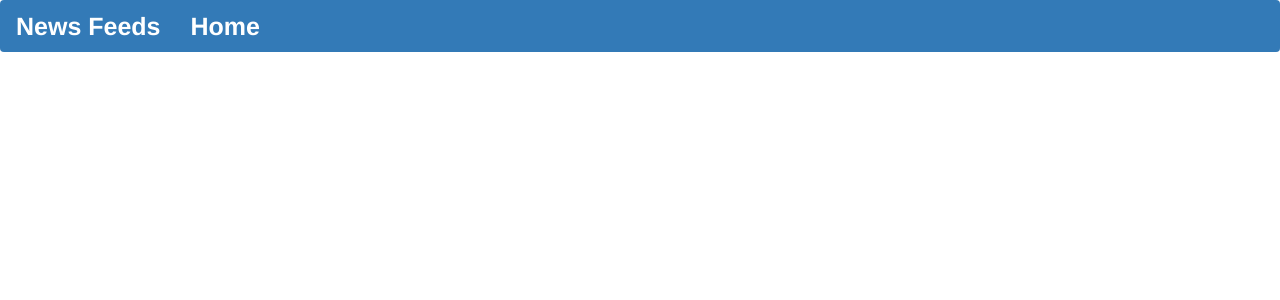
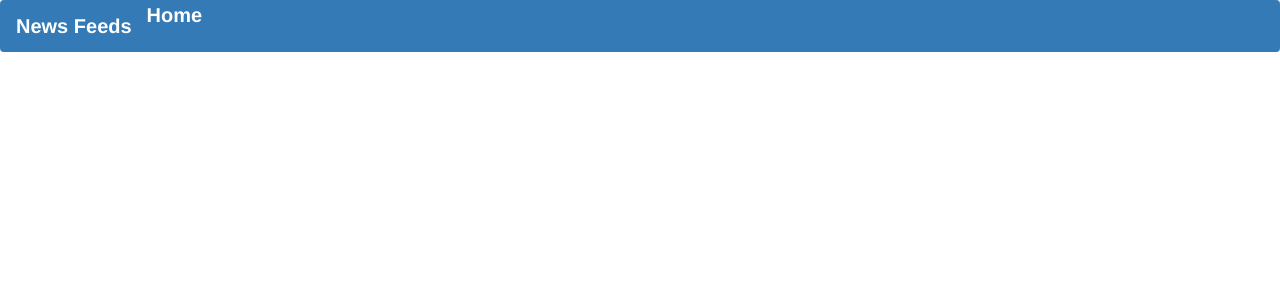
Before and after one commit to CharityMutonii/NewsApp, a Flask app: template app/templates/base.html in a window 1280 px wide. Shown: the top 300 px of the page. Run offline with Flask 2, Linux system fonts and the light colour scheme; the template is opened without the code that fills it, so the values that code supplies are empty; some libraries are stand-ins or nearby versions.

Commit message:
made changes

```diff
--- a/app/templates/index.html
+++ b/app/templates/index.html
@@ -2,7 +2,7 @@
 
 {% block styles%}
 {{ super() }}
-<!-- <link rel="stylesheet" href="{{url_for('static',filename='css/index.css')}}"> -->
+
 <link href="https://fonts.googleapis.com/css?family=Karla&display=swap" rel="stylesheet">
 {% endblock %}
 
--- a/app/templates/navbar.html
+++ b/app/templates/navbar.html
@@ -7,12 +7,13 @@
               <span class="icon-bar"></span>
               <span class="icon-bar"></span>
             </button>
-            <a class="navbar-brand" href="/" style="font-weight: bolder;font-size: 25px;color: white;" > News Feeds </a>
+            <a class="navbar-brand" href="/" style="font-weight: bolder;font-size: 20px;color: white;" > News Feeds </a>
+            <a href="/" style="font-weight: bolder;font-size: 20px;color: white;">Home</a>
         </div>
-        <div class="navbar-collapse collapse">
+        <!-- <div class="navbar-collapse collapse">
             <ul class="nav navbar-nav">
-                <li><a href="/" style="font-weight: bolder;font-size: 25px;color: white;">Home</a></li>
-        </div>
+
+        </div> -->
 
     </div>
 </div>
```
